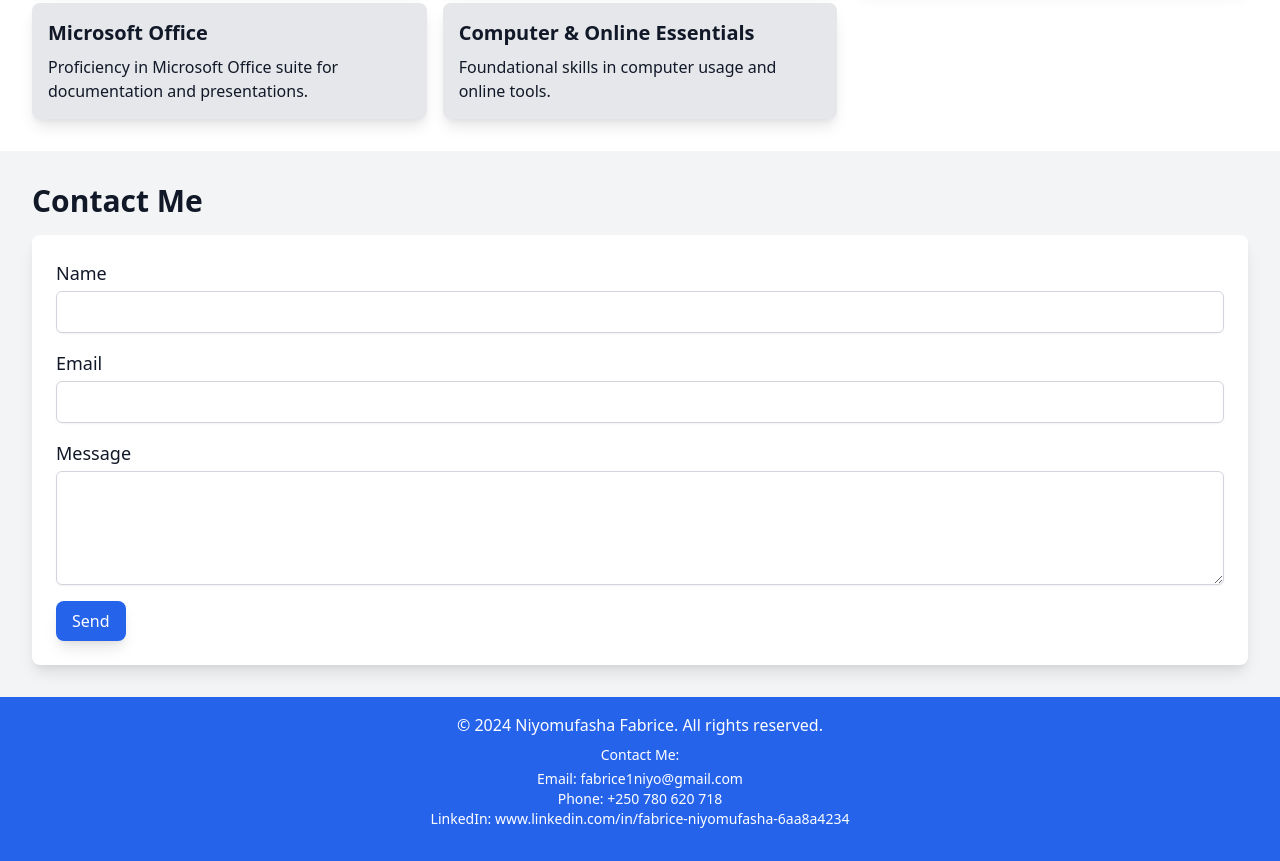
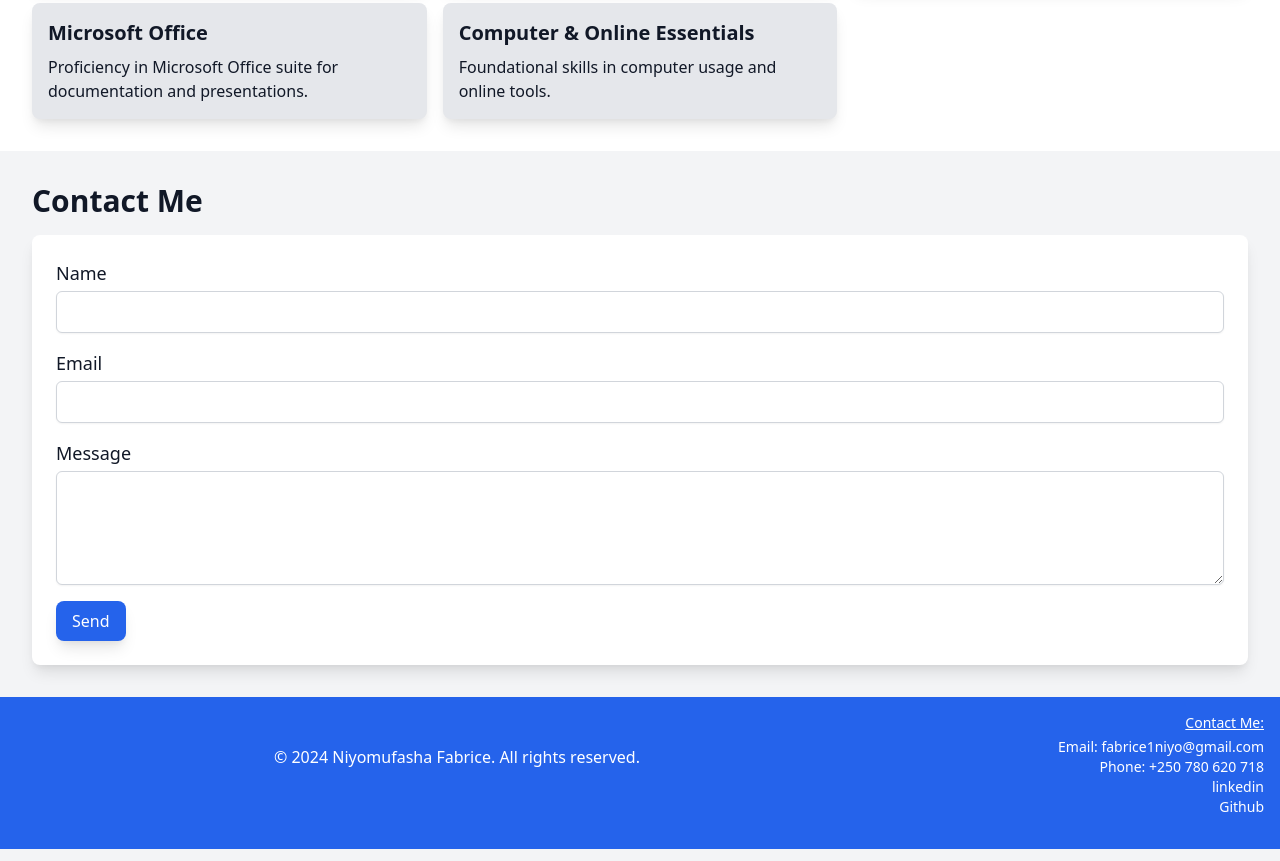
Before and after one commit to niyomufashafabrice/my-poltifolio, a plain HTML site: page index.html in a window 1280 px wide. Shown: the part 633-1494 px from the top of the page. Drawn offline with nearby package versions, Linux system fonts and the light colour scheme.

Commit message:
i updated my footer by adding new link

```diff
--- a/index.html
+++ b/index.html
@@ -5,6 +5,7 @@
     <meta name="viewport" content="width=device-width, initial-scale=1.0">
     <title>Niyomufasha Fabrice - Portfolio</title>
     <link href="https://cdn.jsdelivr.net/npm/tailwindcss@2.2.19/dist/tailwind.min.css" rel="stylesheet">
+    <link rel="stylesheet" href="style.css">
 </head>
 <body class="bg-gray-100 text-gray-900">
 
@@ -97,14 +98,19 @@
         </div>
     </section>
 
-    <footer class="bg-blue-600 text-white p-4 text-center">
-        <div class="container mx-auto">
-            <p class="mb-2">&copy; 2024 Niyomufasha Fabrice. All rights reserved.</p>
-            <div class="text-sm mb-4">
-                <p class="mb-1">Contact Me:</p>
+    <footer class="bg-blue-600 text-white p-4 ">
+        <div class="container mx-auto flex ">
+            <div class=" w-1/2 text-right ">
+                <p class="mb-2 mt-8">&copy; 2024 Niyomufasha Fabrice. All rights reserved.</p>
+            </div>
+
+            <div class="text-sm mb-4  w-40 text-center  w-1/2 text-right">
+                <p class="mb-1"><u>Contact Me:</u></p>
                 <p>Email: <a href="mailto:fabrice1niyo@gmail.com" class="hover:underline">fabrice1niyo@gmail.com</a></p>
                 <p>Phone: <a href="tel:+250780620718" class="hover:underline">+250 780 620 718</a></p>
-                <p>LinkedIn: <a href="https://www.linkedin.com/in/fabrice-niyomufasha-6aa8a4234" target="_blank" class="hover:underline">www.linkedin.com/in/fabrice-niyomufasha-6aa8a4234</a></p>
+                <p><a href="https://www.linkedin.com/in/fabrice-niyomufasha-6aa8a4234" target="_blank" class="hover:underline">linkedin</a></p>
+                <p><a href=" https://github.com/niyomufashafabrice" target="_blank" class="hover:underline">Github</a></p>
+
             </div>
         </div>
     </footer>
```
